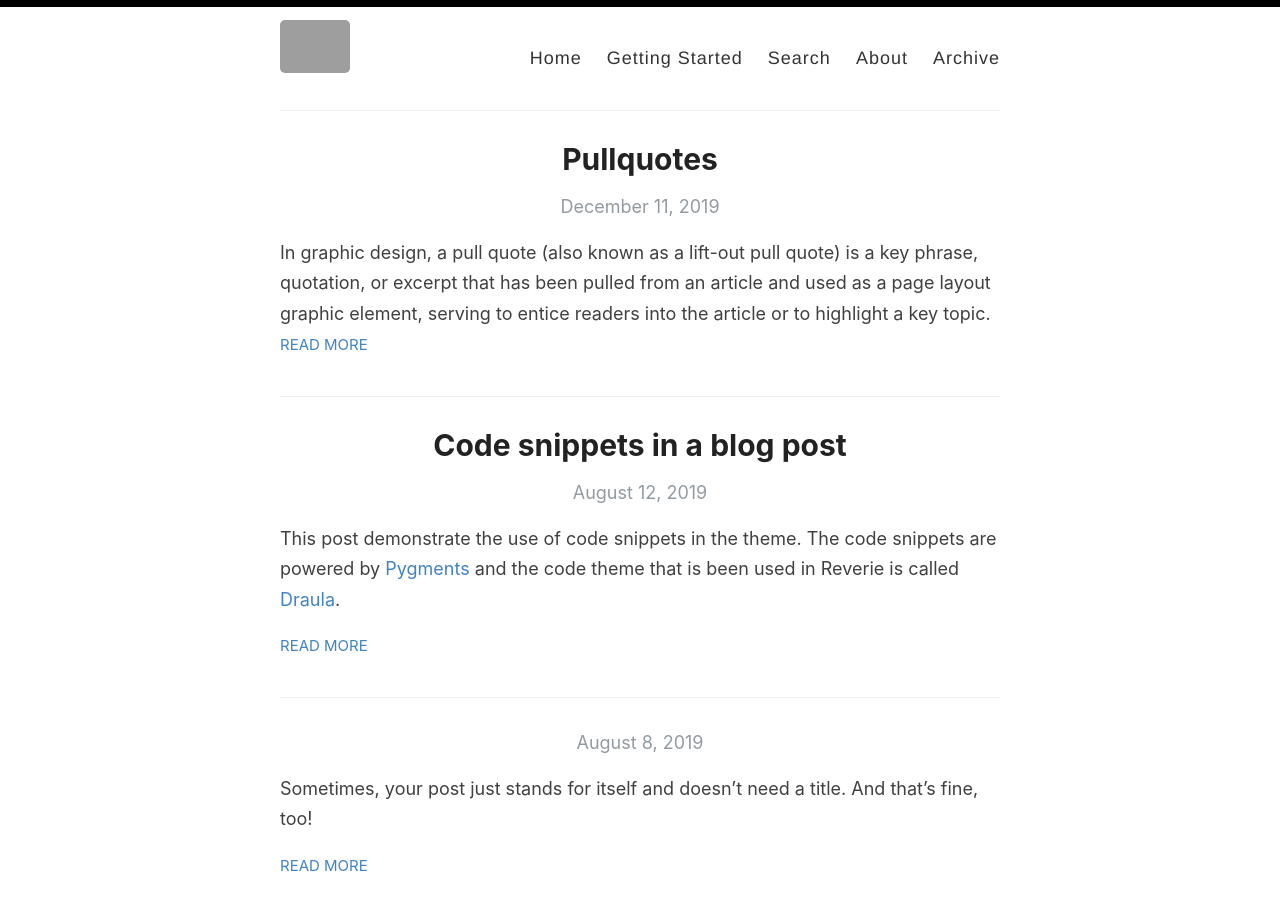
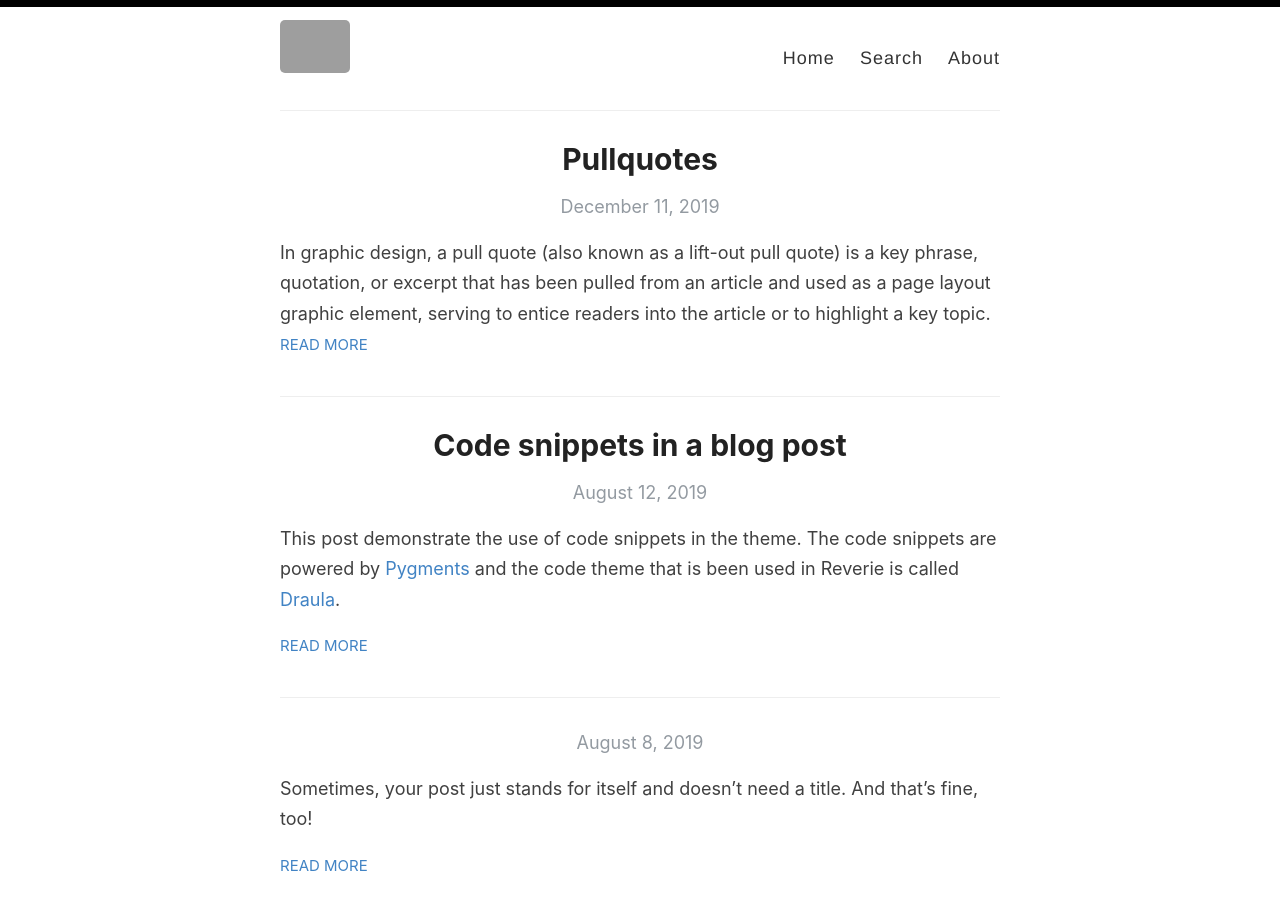
Before and after one commit to amitmerchant1990/reverie, a Jekyll site: the page built from index.html, in a window 1280 px wide and 900 px high. Built offline with Jekyll 4.4.1, drawn with Linux system fonts in a browser that asks for light colours; the list of posts is cut into pages by our own code.

Commit message:
Update default page

```diff
--- a/_config.yml
+++ b/_config.yml
@@ -6,7 +6,7 @@
 author: Simon Vergauwen
 
 # Short bio or description (displayed in the header)
-#description: Personal blog to share some snippets, thoughts, blogs or interessting discussion from Kotlin Slack #arrow.
+description: Personal blog to share some snippets, thoughts, blogs or interessting discussion from Kotlin Slack #arrow.
 
 # URL of your avatar or profile pic (you could use your GitHub profile pic)
 avatar: https://avatars.githubusercontent.com/u/12424668?v=4
--- a/_layouts/default.html
+++ b/_layouts/default.html
@@ -22,17 +22,17 @@
           <header class="masthead clearfix">
             <a href="{{ site.baseurl }}/" class="site-avatar"><img src="{{ site.baseurl }}{{ site.avatar }}" alt="{{ site.title }}" /></a>
 
-            <div class="site-info">
-              <h1 class="site-name"><a href="{{ site.baseurl }}/">{{ site.name }}</a></h1>
-              <p class="site-description">{{ site.description }}</p>
-            </div>
+            <!-- <div class="site-info"> -->
+              <!-- <h1 class="site-name"><a href="{{ site.baseurl }}/">{{ site.name }}</a></h1> -->
+              <!-- <p class="site-description">{{ site.description }}</p>  -->
+            <!-- </div> -->
 
             <nav>
               <a href="{{ site.baseurl }}/">Home</a>
-              <a href="{{ site.baseurl }}/getting-started">Getting Started</a>
+              <!-- <a href="{{ site.baseurl }}/getting-started">Getting Started</a> -->
               <a href="{{ site.baseurl }}/search">Search</a>
               <a href="{{ site.baseurl }}/about">About</a>
-              <a href="{{ site.baseurl }}/archive">Archive</a>
+              <!-- <a href="{{ site.baseurl }}/archive">Archive</a> -->
             </nav>
           </header>
         </div>
```
